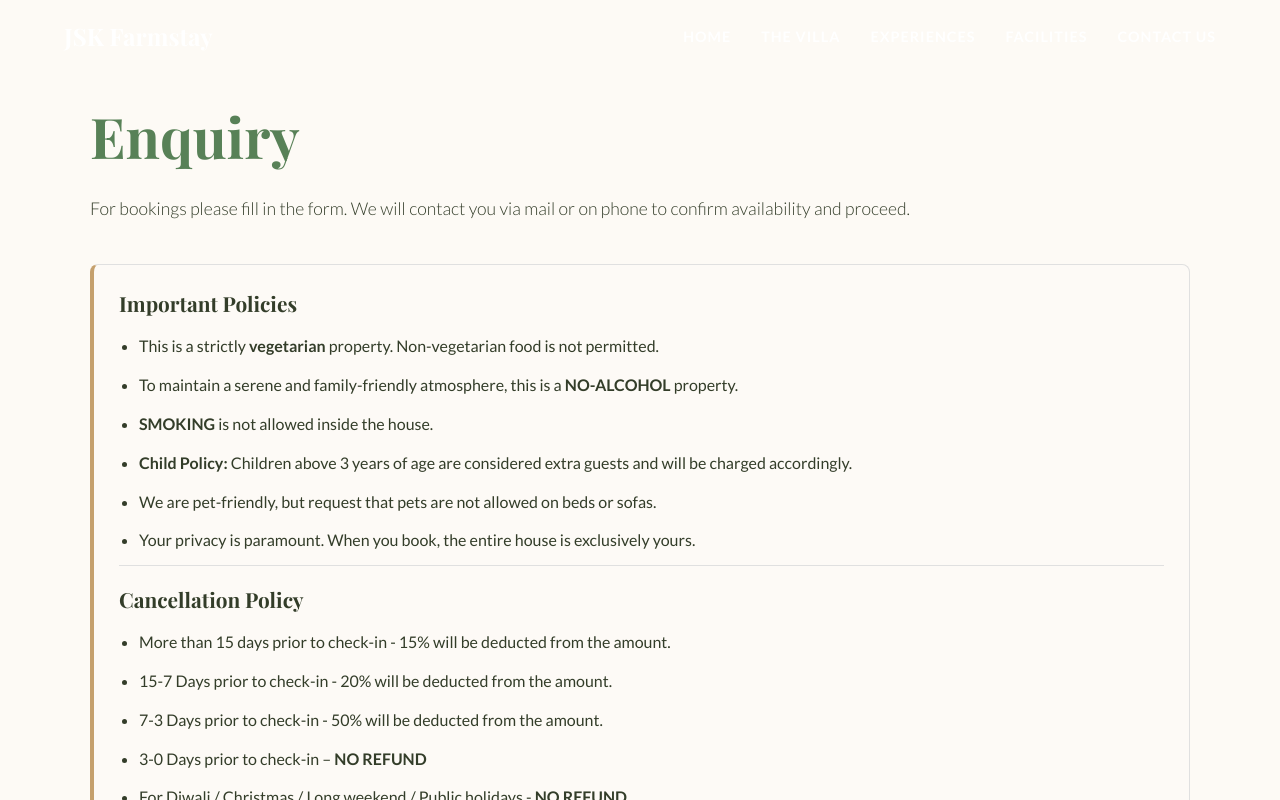
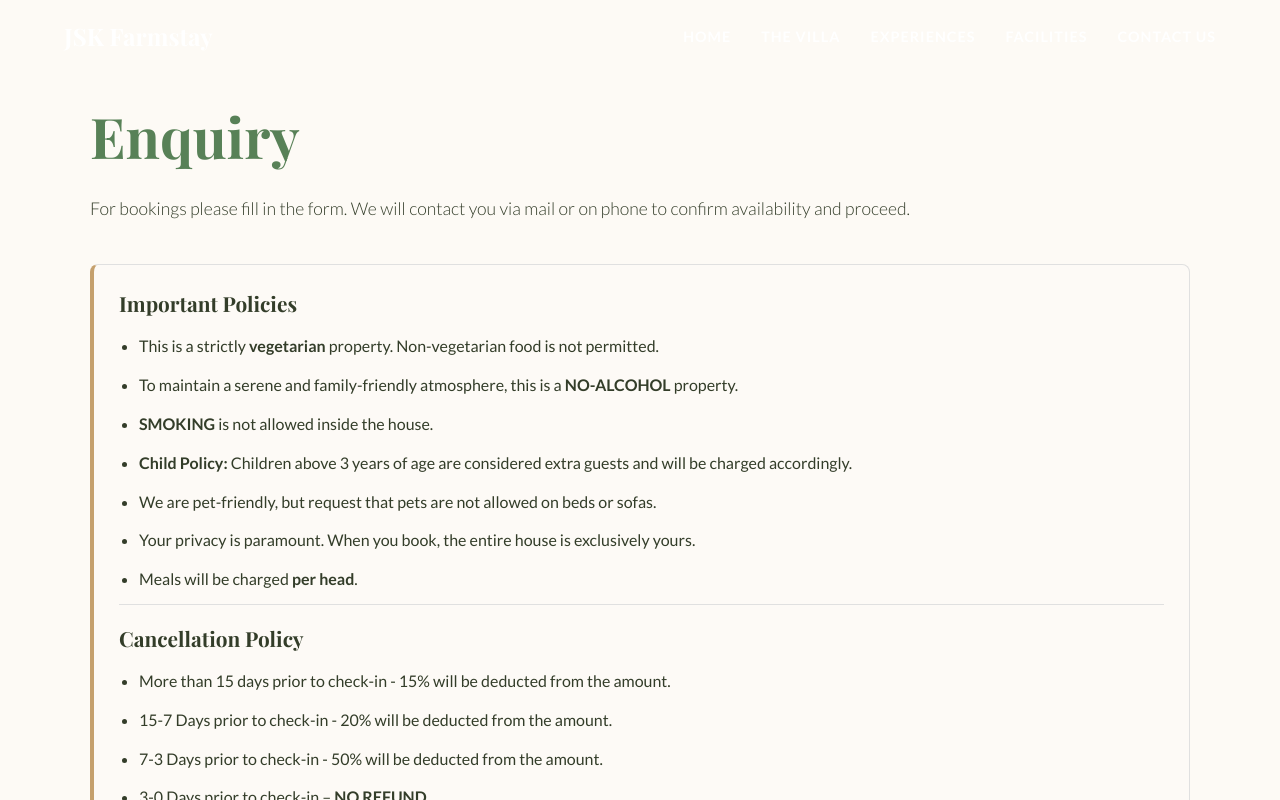
Before and after one commit to sachith50/my-booking-app, a React (Create React App) app in the folder client/: page /contact-us in a window 1280 px wide. Shown: the top 800 px of the page. Built offline with nearby package versions, Linux system fonts and the light colour scheme; no server answers.

Commit message:
updated poilicies for meals

```diff
--- a/client/src/pages/ContactUsPage.js
+++ b/client/src/pages/ContactUsPage.js
@@ -21,6 +21,7 @@ const ContactUsPage = () => {
                         <li><strong>Child Policy:</strong> Children above 3 years of age are considered extra guests and will be charged accordingly.</li>
                         <li>We are pet-friendly, but request that pets are not allowed on beds or sofas.</li>
                         <li>Your privacy is paramount. When you book, the entire house is exclusively yours.</li>
+                        <li>Meals will be charged <strong>per head</strong>.</li>
                     </ul>
 
                     <h3 className="policy-subheading">Cancellation Policy</h3>
```
